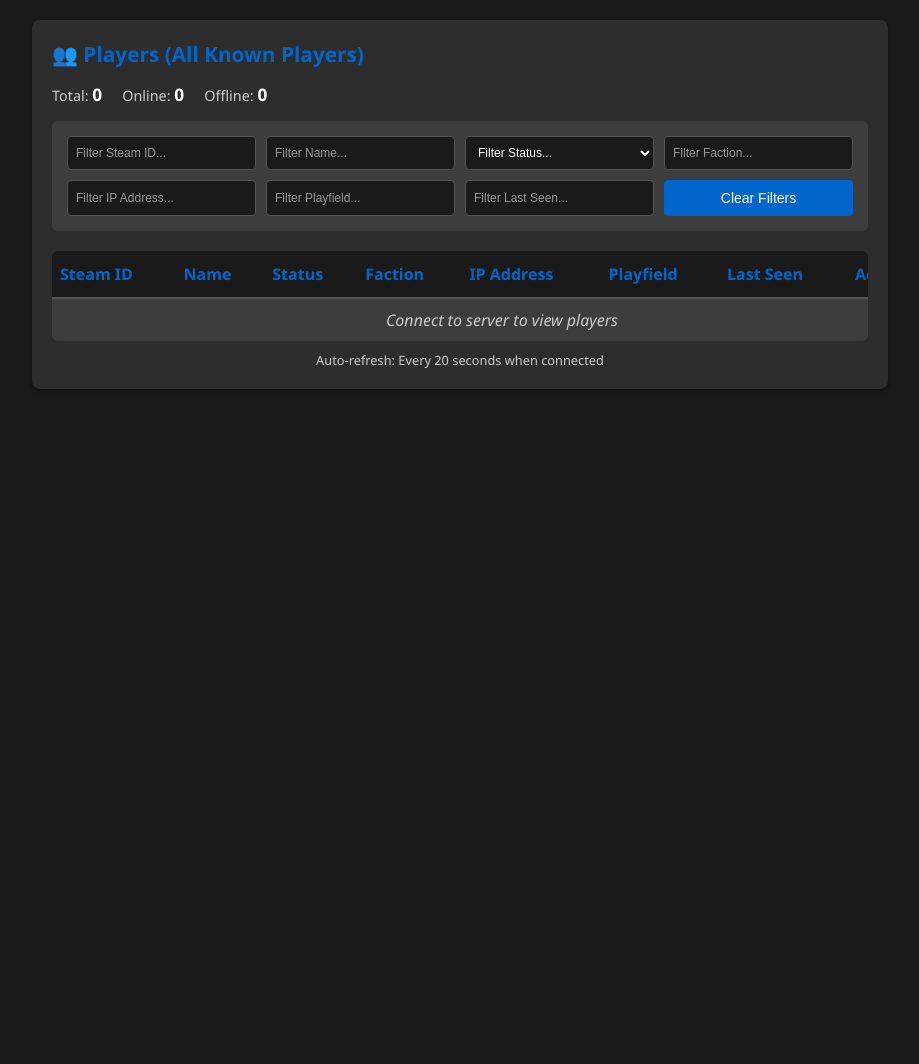
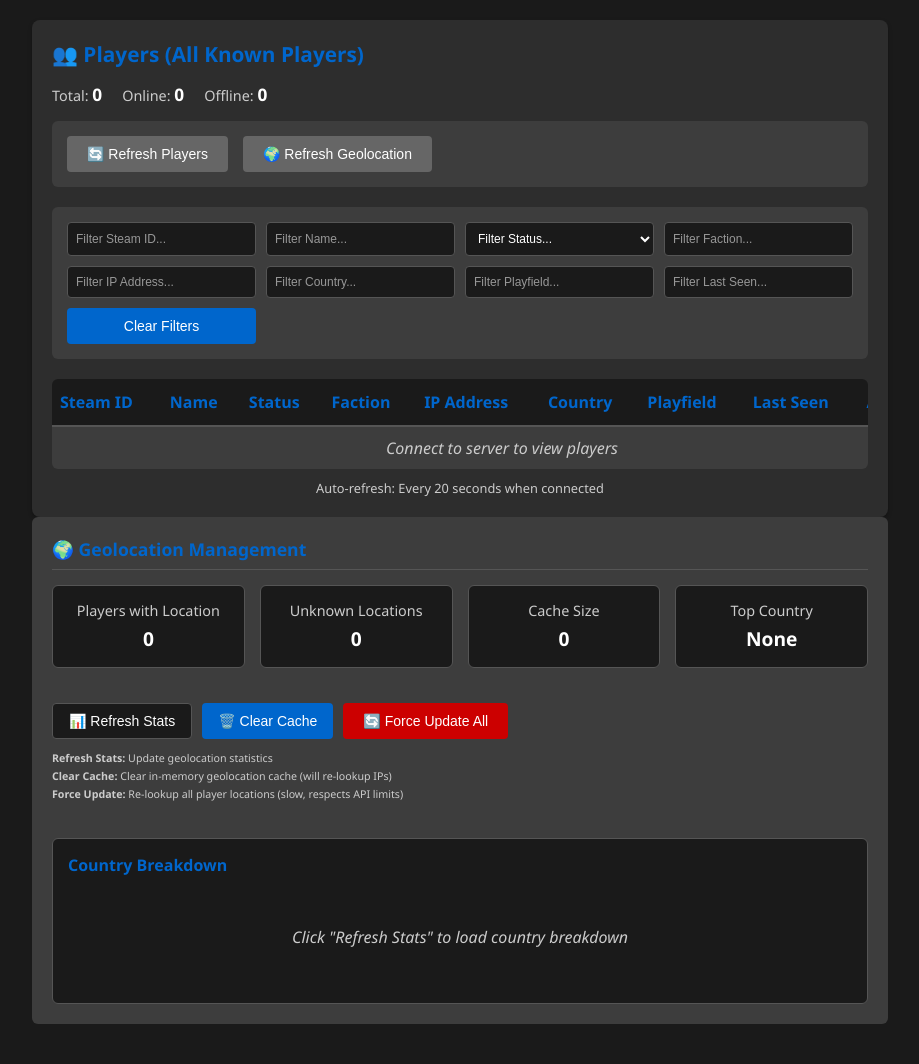
Before and after one commit to chaosz5050/empyrion-web-helper, a Flask app: page / in a window 1280 px wide. Shown: the part 322-1386 px from the top of the page, without its empty margins (180-1099 px from the left). Before the commit the page ends 711 px from the top, so only its background shows below. Run offline with Flask 3, Linux system fonts and the light colour scheme; data that the repository does not hold is empty; some libraries are stand-ins or nearby versions.

Commit message:
Add files via upload

```diff
--- a/templates/tabs/logs.html
+++ b/templates/tabs/logs.html
@@ -1,85 +1,48 @@
-<!-- FILE LOCATION: /templates/tabs/logs.html -->
-<div class="panel" id="logsPanel" style="display: none;">
-    <h2>📋 Log Management</h2>
+<!-- FILE LOCATION: Add this section to /templates/tabs/logs.html -->
+<!-- Add this section after the Recent Logs Section in logs.html -->
 
-    <!-- Log Statistics Section -->
-    <div class="message-section">
-        <h3>Log Statistics</h3>
-        <div class="log-stats-panel">
-            <div class="log-stats-grid" id="logStatsGrid">
-                <div class="stat-card">
-                    <div class="stat-label">Current Log</div>
-                    <div class="stat-value" id="currentLogSize">0 MB</div>
-                </div>
-                <div class="stat-card">
-                    <div class="stat-label">Total Files</div>
-                    <div class="stat-value" id="totalLogFiles">0</div>
-                </div>
-                <div class="stat-card">
-                    <div class="stat-label">Total Size</div>
-                    <div class="stat-value" id="totalLogSize">0 MB</div>
-                </div>
-                <div class="stat-card">
-                    <div class="stat-label">Max Size</div>
-                    <div class="stat-value" id="maxLogSize">1 MB</div>
-                </div>
+<!-- Geolocation Management Section -->
+<div class="message-section">
+    <h3>🌍 Geolocation Management</h3>
+    <div class="log-settings-panel">
+        <div class="geo-stats-grid" id="geoStatsGrid">
+            <div class="stat-card">
+                <div class="stat-label">Players with Location</div>
+                <div class="stat-value" id="playersWithGeo">0</div>
+            </div>
+            <div class="stat-card">
+                <div class="stat-label">Unknown Locations</div>
+                <div class="stat-value" id="playersWithoutGeo">0</div>
+            </div>
+            <div class="stat-card">
+                <div class="stat-label">Cache Size</div>
+                <div class="stat-value" id="geoCacheSize">0</div>
+            </div>
+            <div class="stat-card">
+                <div class="stat-label">Top Country</div>
+                <div class="stat-value" id="topCountry">None</div>
             </div>
         </div>
-    </div>
 
-    <!-- Log Actions Section -->
-    <div class="message-section">
-        <h3>Log Actions</h3>
-        <div class="log-actions-panel">
+        <div class="geo-actions-panel">
             <div class="log-action-row">
-                <button onclick="refreshLogStats()" class="btn-secondary">📊 Refresh Stats</button>
-                <button onclick="cleanupOldLogs()" class="btn-primary">🧹 Cleanup Old Logs</button>
-                <button onclick="clearAllLogs()" class="btn-danger">🗑️ Clear All Logs</button>
-                <button onclick="downloadCurrentLog()" class="btn-secondary">⬇️ Download Current Log</button>
+                <button onclick="refreshGeoStats()" class="btn-secondary">📊 Refresh Stats</button>
+                <button onclick="clearGeoCache()" class="btn-primary">🗑️ Clear Cache</button>
+                <button onclick="forceUpdateGeolocations()" class="btn-danger">🔄 Force Update All</button>
+            </div>
+            <div class="geo-help">
+                <small>
+                    <strong>Refresh Stats:</strong> Update geolocation statistics<br>
+                    <strong>Clear Cache:</strong> Clear in-memory geolocation cache (will re-lookup IPs)<br>
+                    <strong>Force Update:</strong> Re-lookup all player locations (slow, respects API limits)
+                </small>
             </div>
         </div>
-    </div>
 
-    <!-- Log Settings Section -->
-    <div class="message-section">
-        <h3>Log Settings</h3>
-        <div class="log-settings-panel">
-            <div class="settings-grid">
-                <div class="setting-item">
-                    <label for="maxSizeInput">Max Size per File (MB):</label>
-                    <input type="number" id="maxSizeInput" min="1" max="50" value="1" class="setting-input">
-                </div>
-                <div class="setting-item">
-                    <label for="backupCountInput">Backup Files to Keep:</label>
-                    <input type="number" id="backupCountInput" min="1" max="10" value="3" class="setting-input">
-                </div>
-                <div class="setting-item">
-                    <label for="maxAgeInput">Max Age (days):</label>
-                    <input type="number" id="maxAgeInput" min="1" max="30" value="7" class="setting-input">
-                </div>
-                <div class="setting-item">
-                    <button onclick="saveLogSettings()" class="btn-primary">💾 Save Settings</button>
-                </div>
-            </div>
-        </div>
-    </div>
-
-    <!-- Recent Logs Section -->
-    <div class="message-section">
-        <h3>Recent Log Entries</h3>
-        <div class="recent-logs-panel">
-            <div class="logs-controls">
-                <button onclick="loadRecentLogs()" class="btn-secondary">🔄 Refresh Logs</button>
-                <select id="logLinesSelect" class="log-lines-select">
-                    <option value="50">Last 50 lines</option>
-                    <option value="100" selected>Last 100 lines</option>
-                    <option value="200">Last 200 lines</option>
-                    <option value="500">Last 500 lines</option>
-                </select>
-            </div>
-
-            <div class="logs-container">
-                <pre id="recentLogsContent" class="logs-content">Click "Refresh Logs" to load recent log entries...</pre>
+        <div class="geo-country-breakdown" id="geoCountryBreakdown">
+            <h4>Country Breakdown</h4>
+            <div class="country-list" id="countryList">
+                <p class="empty-state">Click "Refresh Stats" to load country breakdown</p>
             </div>
         </div>
     </div>
--- a/templates/tabs/players.html
+++ b/templates/tabs/players.html
@@ -6,6 +6,11 @@
         <div class="stat-item">Total: <span class="stat-value" id="totalPlayers">0</span></div>
         <div class="stat-item">Online: <span class="stat-value" id="onlinePlayers">0</span></div>
         <div class="stat-item">Offline: <span class="stat-value" id="offlinePlayers">0</span></div>
+    </div>
+
+    <div class="player-actions-panel">
+        <button onclick="refreshPlayers()" id="refreshPlayersBtn" disabled>🔄 Refresh Players</button>
+        <button onclick="refreshGeolocation()" id="refreshGeoBtn" disabled>🌍 Refresh Geolocation</button>
     </div>
 
     <div class="filters-panel">
@@ -18,6 +23,7 @@
         </select>
         <input type="text" class="filter-input" id="filterFaction" placeholder="Filter Faction...">
         <input type="text" class="filter-input" id="filterIp" placeholder="Filter IP Address...">
+        <input type="text" class="filter-input" id="filterCountry" placeholder="Filter Country...">
         <input type="text" class="filter-input" id="filterPlayfield" placeholder="Filter Playfield...">
         <input type="text" class="filter-input" id="filterLastSeen" placeholder="Filter Last Seen...">
         <button onclick="clearFilters()">Clear Filters</button>
@@ -32,6 +38,7 @@
                     <th>Status</th>
                     <th>Faction</th>
                     <th>IP Address</th>
+                    <th>Country</th>
                     <th>Playfield</th>
                     <th>Last Seen</th>
                     <th>Actions</th>
@@ -39,7 +46,7 @@
             </thead>
             <tbody id="playersTableBody">
                 <tr>
-                    <td colspan="8" class="empty-state">
+                    <td colspan="9" class="empty-state">
                         Connect to server to view players
                     </td>
                 </tr>
```
